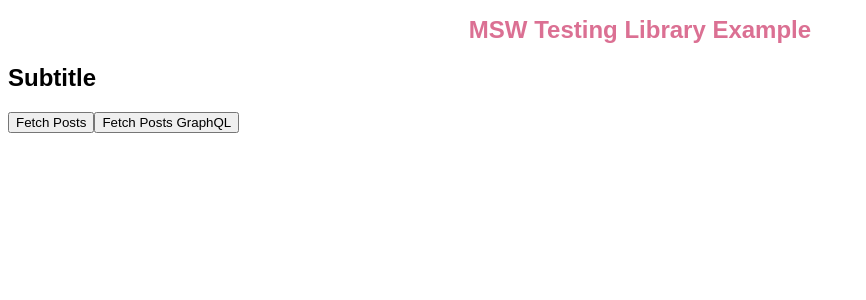
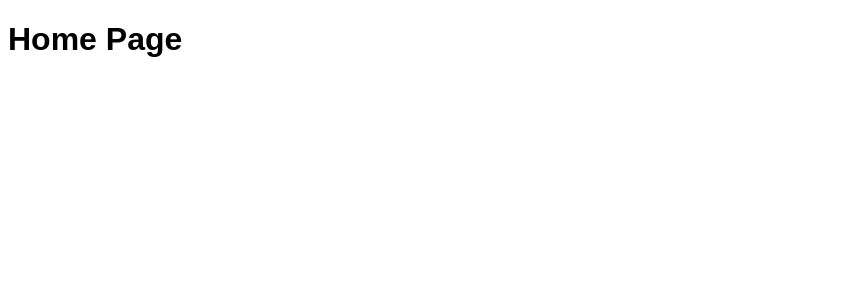
Before and after one commit to likurg42/graphiql, a React (Vite) app: page / in a window 1280 px wide. Shown: the top 300 px of the page, without its empty margins (0-866 px from the left). Built offline with nearby package versions, Linux system fonts and the light colour scheme.

Commit message:
feat: added routing

```diff
--- a/index.html
+++ b/index.html
@@ -4,7 +4,7 @@
     <meta charset='UTF-8' />
     <link rel='icon' type='image/svg+xml' href='/vite.svg' />
     <meta name='viewport' content='width=device-width, initial-scale=1.0' />
-    <title>Vite + React + TS</title>
+    <title>GraphiQL</title>
   </head>
   <body>
     <div id='root'></div>
--- a/package.json
+++ b/package.json
@@ -5,7 +5,7 @@
   "type": "module",
   "scripts": {
     "dev": "vite",
-    "build": "tsc && vite build",
+    "build": "tsc  && vite build",
     "lint": "eslint src --ext ts,tsx",
     "lint:fix": "eslint --fix",
     "lint:type": "tsc-files",
@@ -26,6 +26,7 @@
     "msw": "^1.2.1",
     "react": "^18.2.0",
     "react-dom": "^18.2.0",
+    "react-router-dom": "^6.11.1",
     "styled-components": "^5.3.10"
   },
   "devDependencies": {
--- a/src/App.tsx
+++ b/src/App.tsx
@@ -1,77 +1,16 @@
-import * as React from 'react';
-import styled from 'styled-components';
-import fetch from 'cross-fetch';
-import { gql, useLazyQuery } from '@apollo/client';
-
-interface Post {
-  userId: number;
-  id: number;
-  title: string;
-  body: string;
-}
-
-const Title = styled.h1`
-  font-size: 1.5em;
-  text-align: center;
-  color: palevioletred;
-`;
+import { Routes, Route } from 'react-router-dom';
+import AuthPage from './pages/AuthPage/AuthPage';
+import ErrorPage from './pages/ErrorPage/ErrorPage';
+import HomePage from './pages/HomePage/HomePage';
+import PlaygroundPage from './pages/PlaygroundPage/PlaygroundPage';
 
 export const App = () => {
-  const [posts, setPosts] = React.useState<Post[]>([]);
-  const [isLoading, setIsLoading] = React.useState(false);
-
-  const fetchPosts = async () => {
-    setIsLoading(true);
-    await fetch('https://jsonplaceholder.typicode.com/posts')
-      .then((res) => res.json())
-      .then((resPosts: Post[]) => setPosts(resPosts));
-
-    setIsLoading(false);
-  };
-
-  // GraphQL API
-  const GET_POSTS = gql`
-    query posts {
-      posts {
-        userId
-        id
-        title
-        body
-      }
-    }
-  `;
-  const [postsGql, setPostsGql] = React.useState<Post[]>([]);
-  const [runQuery, { loading, data }] = useLazyQuery<{
-    posts: Post[];
-  }>(GET_POSTS, { onCompleted: () => setPostsGql(data?.posts || []) });
-
   return (
-    <main className="App">
-      <Title>MSW Testing Library Example</Title>
-      <h2>Subtitle</h2>
-      {isLoading && <span aria-label="loading">Loading...</span>}
-      {posts.length > 0 &&
-        posts.map((post) => (
-          <article key={post.id}>
-            <h2>{post.title}</h2>
-            <p>{post.body}</p>
-          </article>
-        ))}
-      <button type="button" onClick={() => fetchPosts()}>
-        Fetch Posts
-      </button>
-
-      {loading && <span aria-label="loading">Loading...</span>}
-      {postsGql.length > 0 &&
-        postsGql.map((post) => (
-          <article key={post.id}>
-            <h2>{post.title}</h2>
-            <p>{post.body}</p>
-          </article>
-        ))}
-      <button type="button" onClick={() => runQuery()}>
-        Fetch Posts GraphQL
-      </button>
-    </main>
+    <Routes>
+      <Route path="/" element={<HomePage />} />
+      <Route path="/ide" element={<PlaygroundPage />} />
+      <Route path="/auth" element={<AuthPage />} />
+      <Route path="*" element={<ErrorPage />} />
+    </Routes>
   );
 };
--- a/src/main.tsx
+++ b/src/main.tsx
@@ -1,10 +1,13 @@
 import { ApolloProvider } from '@apollo/client';
+import { BrowserRouter } from 'react-router-dom';
 import { client } from './apollo/ApolloClient.ts';
 import { App } from './App.tsx';
 import './style/style.css';
 
 export const Main = async () => (
   <ApolloProvider client={client}>
-    <App />
+    <BrowserRouter>
+      <App />
+    </BrowserRouter>
   </ApolloProvider>
 );
--- /dev/null
+++ b/src/pages/AuthPage/AuthPage.tsx
@@ -0,0 +1,5 @@
+const AuthPage = () => {
+  return <h1>Auth Page</h1>;
+};
+
+export default AuthPage;
--- /dev/null
+++ b/src/pages/ErrorPage/ErrorPage.tsx
@@ -0,0 +1,5 @@
+const ErrorPage = () => {
+  return <>Ops 404</>;
+};
+
+export default ErrorPage;
--- /dev/null
+++ b/src/pages/HomePage/HomePage.tsx
@@ -0,0 +1,5 @@
+const HomePage = () => {
+  return <h1>Home Page</h1>;
+};
+
+export default HomePage;
--- /dev/null
+++ b/src/pages/PlaygroundPage/PlaygroundPage.tsx
@@ -0,0 +1,5 @@
+const PlaygroundPage = () => {
+  return <h1>Playgroung Page</h1>;
+};
+
+export default PlaygroundPage;
```
Also changed, not shown: 2 other files (tests, documents, lock files or other folders).
